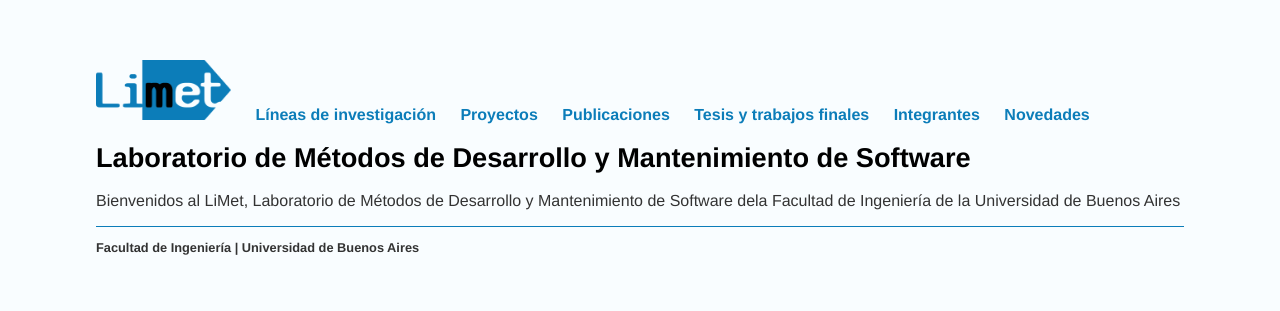
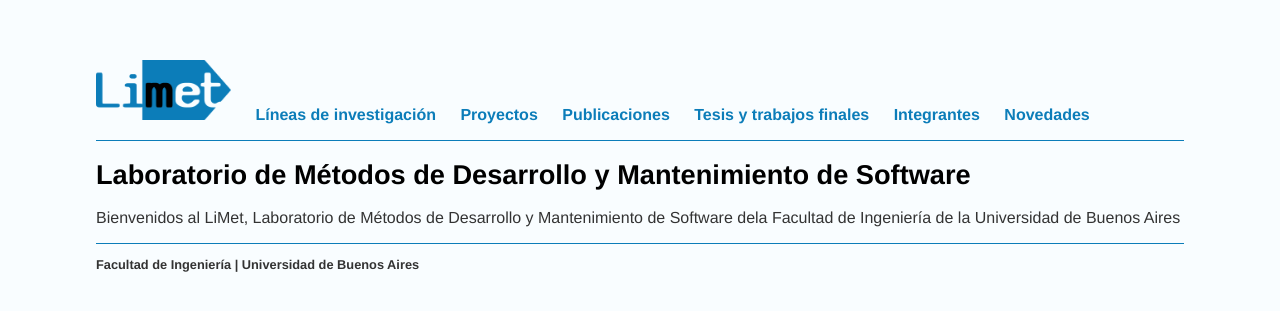
Before and after one commit to limetfiuba/limetfiuba.github.io, a Jekyll site: the page built from index.html, in a window 1280 px wide. Shown: the top 311 px of the page. Built offline with Jekyll 4.4.1, drawn with Linux system fonts in a browser that asks for light colours.

Commit message:
Update main.css

```diff
--- a/css/main.css
+++ b/css/main.css
@@ -3,6 +3,9 @@
     width: 85%;
     background-color: #F9FDFF;
     font-family:'Helvetica', 'Arial', 'Sans-Serif'
+}
+nav {
+    border-bottom: 1px solid #0C7DB9;
 }
 nav ul, footer ul {
     padding: 0px;
```
